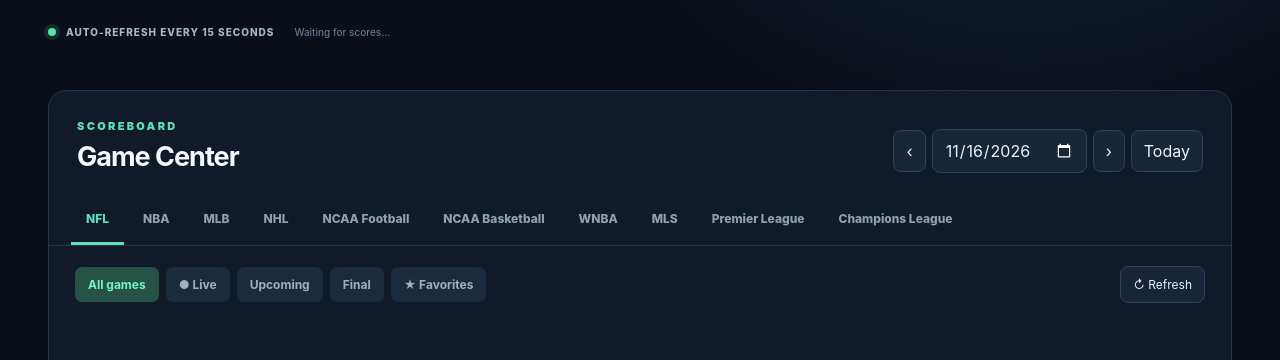
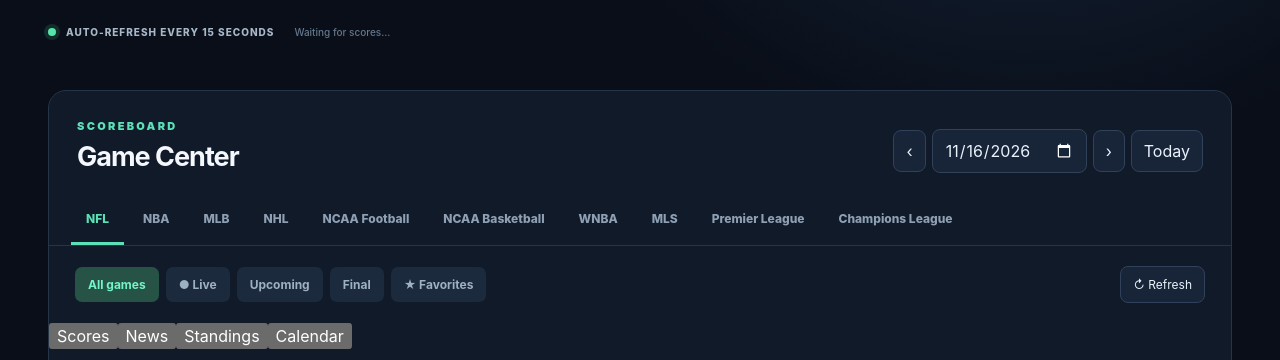
Before and after one commit to Potteh/sportsmania, a website: page public/index.html in a window 1280 px wide. Shown: the part 374-734 px from the top of the page. Drawn offline with Linux system fonts and the light colour scheme; no server answers.

Commit message:
Add game center news standings predictions chat calendar and odds

```diff
--- a/public/index.html
+++ b/public/index.html
@@ -4,5 +4,5 @@
 <main><section class="hero"><div class="eyebrow">YOUR FRONT ROW SEAT</div><h1>Every game.<br><em>Every moment.</em></h1><p>Live scores, schedules, and results from your favorite leagues.</p><div class="hero-status"><span class="live-dot"></span> AUTO-REFRESH EVERY 15 SECONDS <span id="lastUpdate">Waiting for scores…</span></div></section>
 <section class="board"><div class="board-top"><div><div class="eyebrow">SCOREBOARD</div><h2>Game Center</h2></div><div class="date-nav"><button id="prev" aria-label="Previous day">‹</button><input type="date" id="date" aria-label="Select date"><button id="next" aria-label="Next day">›</button><button id="today">Today</button></div></div>
 <nav id="leagues" class="leagues" aria-label="Leagues"></nav><div class="toolbar"><div class="filters" id="filters"><button data-filter="all" class="active">All games</button><button data-filter="in">● Live</button><button data-filter="pre">Upcoming</button><button data-filter="post">Final</button><button data-filter="favorites">★ Favorites</button></div><button id="refresh" class="refresh">↻ Refresh</button></div>
-<div id="summary" class="summary"></div><div id="games" class="games" aria-live="polite"><div class="empty">Loading scores…</div></div></section>
+<div class="feature-nav"><button data-view="scores" class="active">Scores</button><button data-view="news">News</button><button data-view="standings">Standings</button><button data-view="calendar">Calendar</button></div><div id="feature-panel" hidden></div><div id="summary" class="summary"></div><div id="games" class="games" aria-live="polite"><div class="empty">Loading scores…</div></div></section>
 <footer>SPORTSMANIA <span>Scores sourced from ESPN public scoreboard endpoints. Unofficial and not affiliated with ESPN or any league. Data may be delayed.</span></footer></main><script src="./app.js" defer></script></body></html>
```
